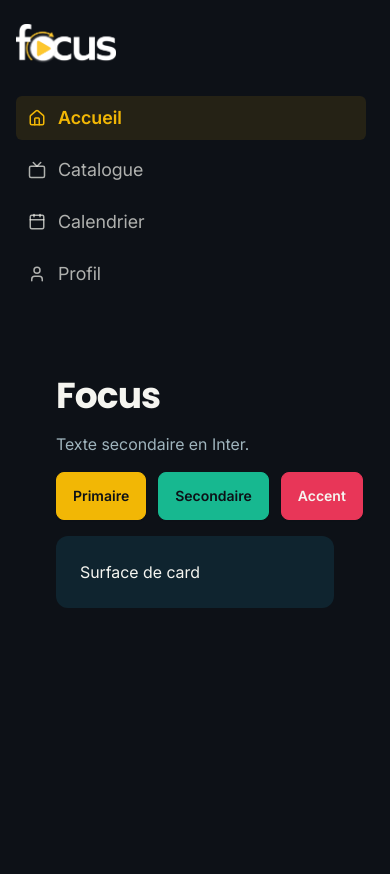
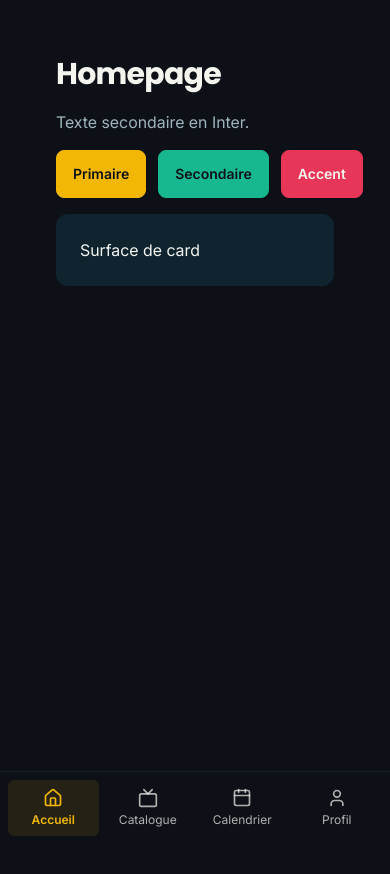
Before and after one commit to WildCodeSchool-2025-09/p3-0526-remote-focus, a React (Vite) app in the folder client/: page / in a window 390 px wide. Shown: the top 874 px of the page. Built offline with nearby package versions, Linux system fonts and the light colour scheme.

Commit message:
feat:Mobile Navbar + Tailwind

```diff
--- a/client/src/App.tsx
+++ b/client/src/App.tsx
@@ -1,14 +1,17 @@
 import { Outlet } from "react-router";
 import Navbar from "./components/Navbar";
+import MobileNavbar from "./components/MobileNavbar";
 
 function App() {
   return (
     <div className="min-h-screen lg:flex">
       <Navbar />
 
-      <main className="min-h-screen flex-1 p-6">
+      <main className="min-h-screen flex-1 p-6 pb-24 lg:pb-6">
         <Outlet />
       </main>
+
+      <MobileNavbar />
     </div>
   );
 }
--- /dev/null
+++ b/client/src/components/MobileNavbar.tsx
@@ -0,0 +1,37 @@
+import { NavLink } from "react-router";
+import { Home, Tv, Calendar, User } from "lucide-react";
+
+function MobileNavbar() {
+  const linkClass = ({ isActive }: { isActive: boolean }) =>
+    `flex flex-1 flex-col items-center gap-1 rounded-md px-2 py-2 text-xs transition-colors ${
+      isActive
+        ? "bg-primary/10 text-primary font-semibold"
+        : "text-base-content/70 hover:text-base-content"
+    }`;
+
+  return (
+    <nav
+      aria-label="Navigation principale"
+      className="fixed inset-x-0 bottom-0 z-40 flex gap-1 border-t border-focus-line/20 bg-base-100 p-2 lg:hidden"
+    >
+      <NavLink to="/" end className={linkClass}>
+        <Home size={20} />
+        <span>Accueil</span>
+      </NavLink>
+      <NavLink to="/catalog" className={linkClass}>
+        <Tv size={20} />
+        <span>Catalogue</span>
+      </NavLink>
+      <NavLink to="/calendar" className={linkClass}>
+        <Calendar size={20} />
+        <span>Calendrier</span>
+      </NavLink>
+      <NavLink to="/profile" className={linkClass}>
+        <User size={20} />
+        <span>Profil</span>
+      </NavLink>
+    </nav>
+  );
+}
+
+export default MobileNavbar;
--- a/client/src/components/Navbar.tsx
+++ b/client/src/components/Navbar.tsx
@@ -11,7 +11,7 @@ function Navbar() {
     }`;
 
   return (
-    <aside className="bg-base-100 px-4 py-6 lg:sticky lg:top-0 lg:h-screen lg:w-52 lg:shrink-0">
+    <aside className="hidden border-r border-focus-line/20 bg-base-100 px-4 py-6 lg:block lg:sticky lg:top-0 lg:h-screen lg:w-52 lg:shrink-0">
       <nav aria-label="Navigation principale">
         <NavLink to="/" className="mb-8 block">
           <img src={logo_focus} alt="Focus" width={100} />
--- a/client/src/pages/Homepage.tsx
+++ b/client/src/pages/Homepage.tsx
@@ -2,7 +2,7 @@ function Homepage() {
   return (
     <>
       <div className="min-h-screen bg-base-100 p-8 space-y-4">
-        <h1 className="text-4xl">Focus</h1>
+        <h1>Homepage</h1>
         <p className="text-focus-muted">Texte secondaire en Inter.</p>
         <div className="flex gap-3">
           <button type="button" className="btn btn-primary">
```
